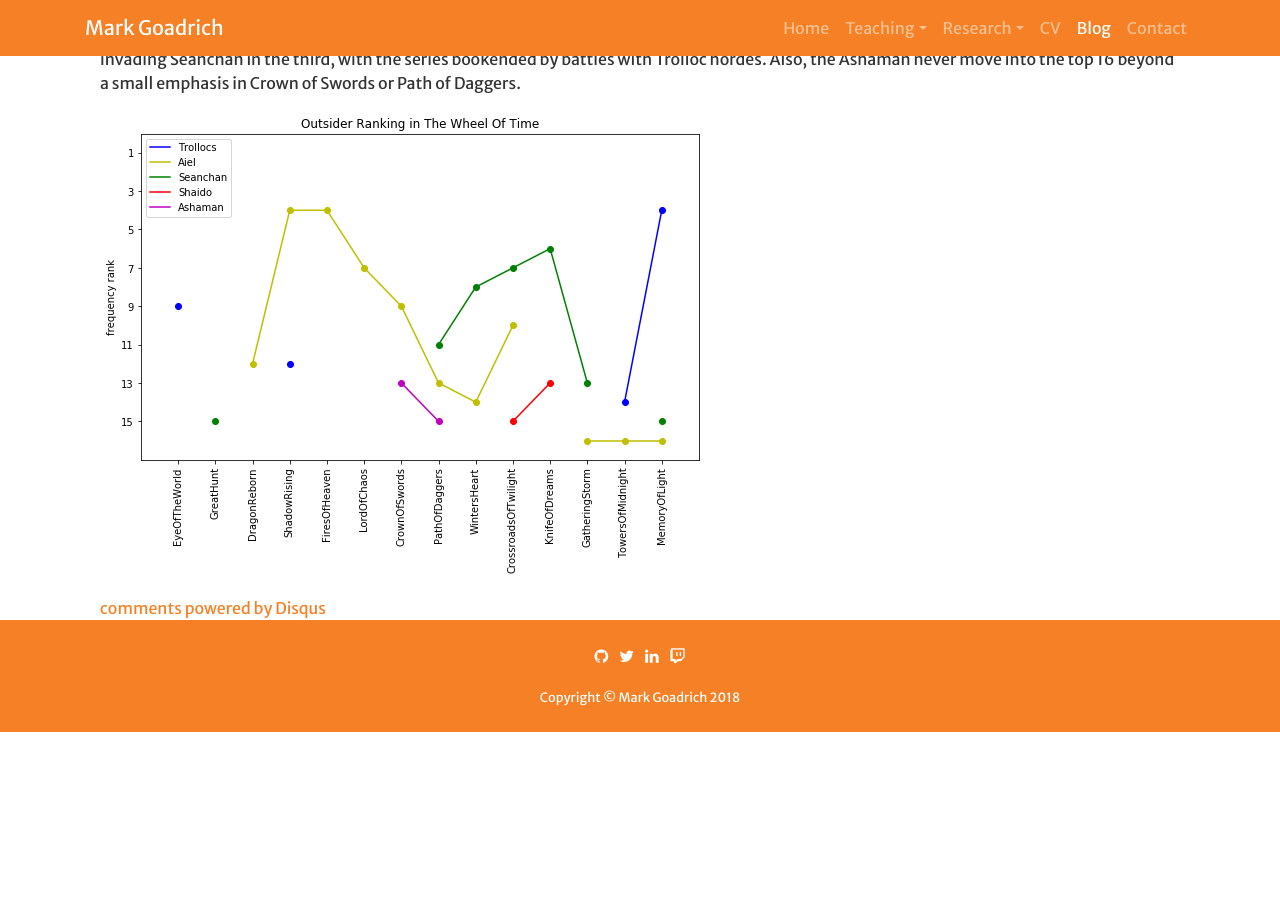
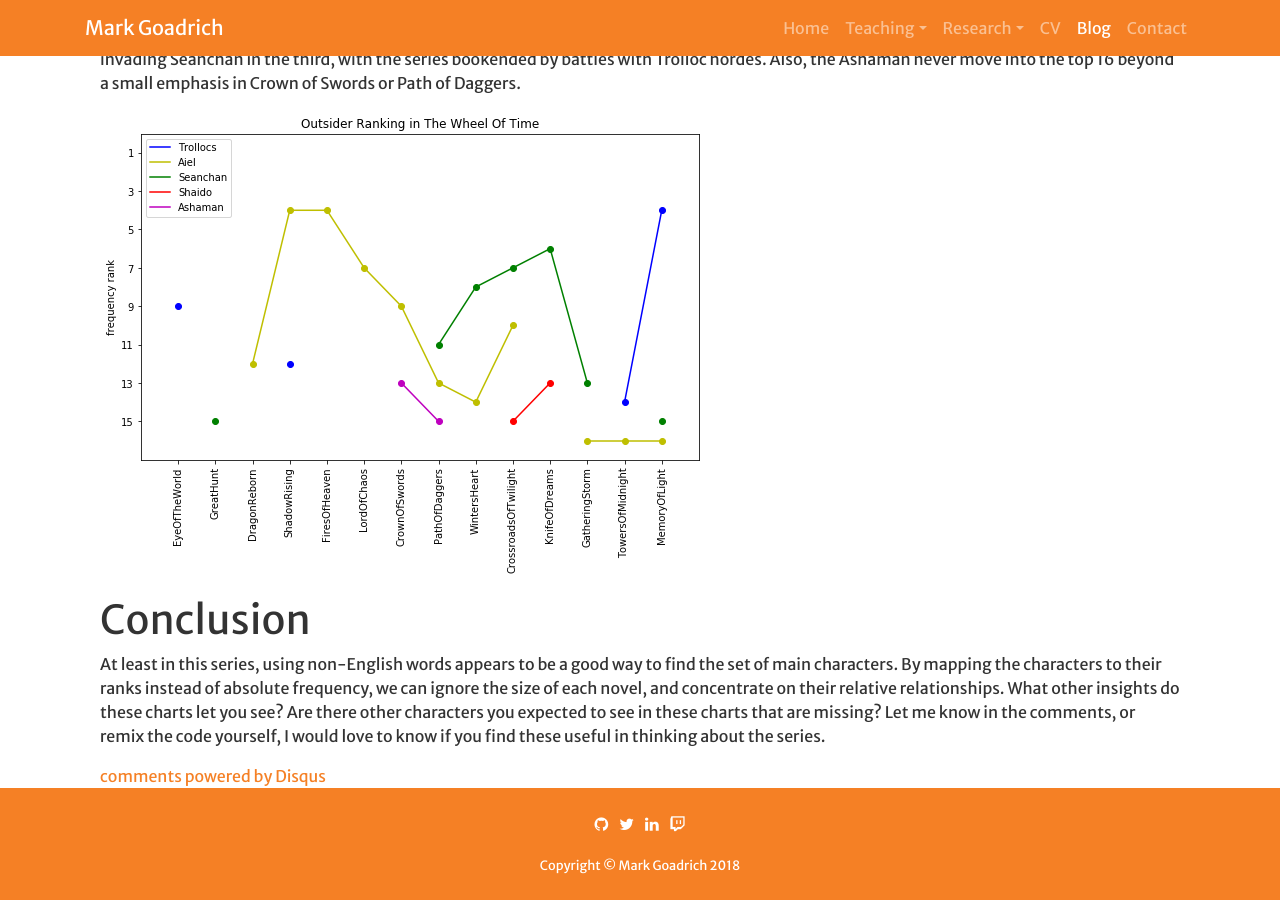
Before and after one commit to mgoadric/mgoadric.github.io, a Jekyll site: the page built from _posts/2018-05-12-wot-character-ranking.md, in a window 1280 px wide and 900 px high, scrolled down 3522 px. Built offline with Jekyll 4.4.1, drawn with Linux system fonts in a browser that asks for light colours; comment, search, counter and statistics services are not loaded; before the commit the page ends 4254 px from its top, so only the background shows below that.

Commit message:
More details at the end in conclusion

```diff
--- a/_posts/2018-05-12-wot-character-ranking.md
+++ b/_posts/2018-05-12-wot-character-ranking.md
@@ -103,3 +103,14 @@ by battles with Trolloc hordes. Also, the Ashaman never move into the
 top 16 beyond a small emphasis in Crown of Swords or Path of Daggers.
 
 ![Outsiders Rank](/assets/wot/outsider-rank.png){:class="img-fluid"}
+
+# Conclusion
+
+At least in this series, using non-English words appears to be a good way
+to find the set of main characters. By mapping the characters to their
+ranks instead of absolute frequency, we can ignore the size of each novel, and
+concentrate on their relative relationships. What other insights do
+these charts let you see? Are there other characters you
+expected to see in these charts that are missing? Let me know in the comments, or
+remix the code yourself, I would love to know if you find these useful
+in thinking about the series.
```
